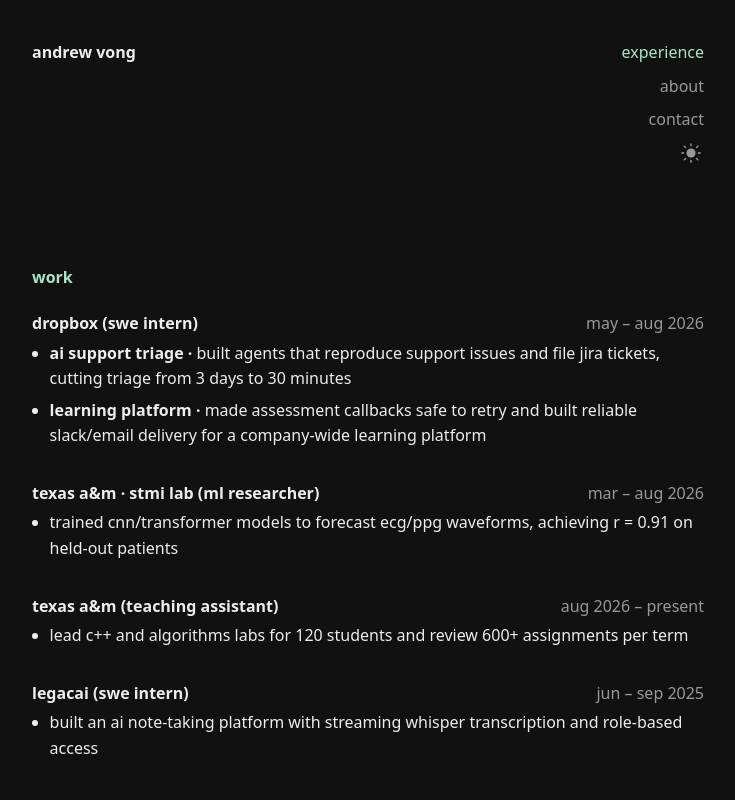
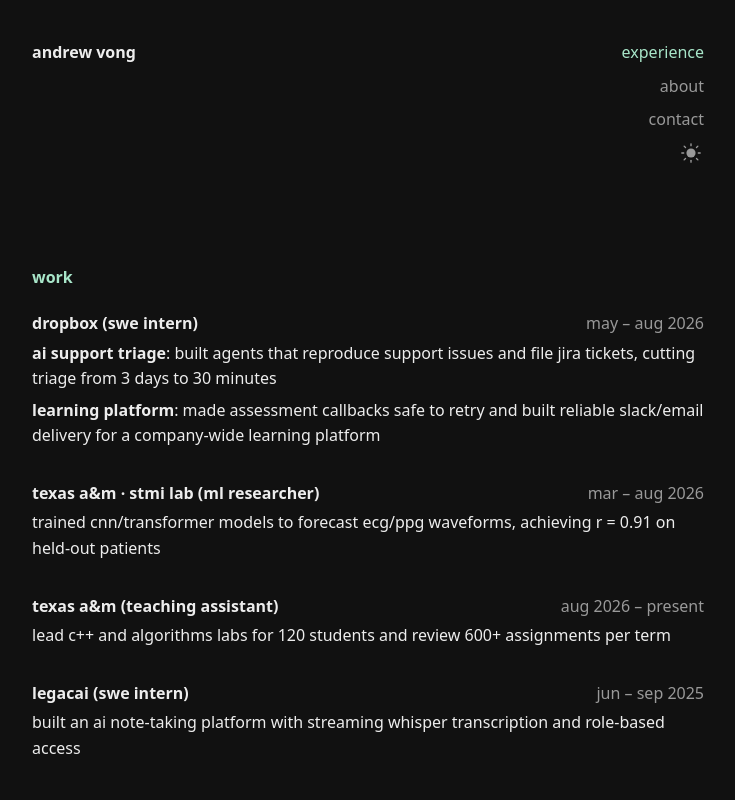
Before and after one commit to andrewv426/portfolio, a React (Vite) app: page / in a window 1280 px wide. Shown: the top 800 px of the page, without its empty margins (272-1007 px from the left). Built offline with nearby package versions, Linux system fonts and the light colour scheme; a web font is replaced by a local one.

Commit message:
fix: remove experience bullets and restore name hover effects

```diff
--- a/src/App.css
+++ b/src/App.css
@@ -131,6 +131,27 @@
   text-decoration: none;
   min-width: 0;
 }
+.entry-name,
+.entry-label {
+  position: relative;
+}
+.entry-name::after,
+.entry-label::after {
+  content: "";
+  position: absolute;
+  left: 0;
+  right: 0;
+  bottom: -2px;
+  height: 1px;
+  background: currentColor;
+  transform: scaleX(0);
+  transform-origin: left center;
+  transition: transform 250ms ease;
+}
+.entry-name:hover::after,
+.entry-label:hover::after {
+  transform: scaleX(1);
+}
 .entry-tags {
   display: flex;
   flex-wrap: wrap;
@@ -140,11 +161,7 @@
   color: var(--accent-link);
 }
 
-.entry-bullets {
-  margin: 0;
-  padding-left: 1.1rem;
-}
-.entry-bullets li + li {
+.entry-summaries .entry-desc + .entry-desc {
   margin-top: 0.35rem;
 }
 
--- a/src/components/Entry.jsx
+++ b/src/components/Entry.jsx
@@ -1,5 +1,5 @@
 function Entry({ entry }) {
-  const { name, date, description, bullets = [], tech, tags = [], repoUrl } = entry;
+  const { name, date, description, summaries = [], tech, tags = [], repoUrl } = entry;
 
   return (
     <article className="entry">
@@ -17,15 +17,15 @@
       )}
 
       {description && <p className="entry-desc">{description}</p>}
-      {bullets.length > 0 && (
-        <ul className="entry-bullets">
-          {bullets.map(({ label, text }) => (
-            <li key={label || text}>
-              {label && <strong>{label} · </strong>}
+      {summaries.length > 0 && (
+        <div className="entry-summaries">
+          {summaries.map(({ label, text }) => (
+            <p className="entry-desc" key={label || text}>
+              {label && <><strong className="entry-label">{label}</strong>: </>}
               {text}
-            </li>
+            </p>
           ))}
-        </ul>
+        </div>
       )}
       {tech && <p className="tech">{tech}</p>}
 
--- a/src/data/work.js
+++ b/src/data/work.js
@@ -2,7 +2,7 @@
   {
     name: "dropbox (swe intern)",
     date: "may – aug 2026",
-    bullets: [
+    summaries: [
       {
         label: "ai support triage",
         text: "built agents that reproduce support issues and file jira tickets, cutting triage from 3 days to 30 minutes",
@@ -16,7 +16,7 @@
   {
     name: "texas a&m · stmi lab (ml researcher)",
     date: "mar – aug 2026",
-    bullets: [
+    summaries: [
       {
         text: "trained cnn/transformer models to forecast ecg/ppg waveforms, achieving r = 0.91 on held-out patients",
       },
@@ -25,7 +25,7 @@
   {
     name: "texas a&m (teaching assistant)",
     date: "aug 2026 – present",
-    bullets: [
+    summaries: [
       {
         text: "lead c++ and algorithms labs for 120 students and review 600+ assignments per term",
       },
@@ -34,7 +34,7 @@
   {
     name: "legacai (swe intern)",
     date: "jun – sep 2025",
-    bullets: [
+    summaries: [
       {
         text: "built an ai note-taking platform with streaming whisper transcription and role-based access",
       },
```
